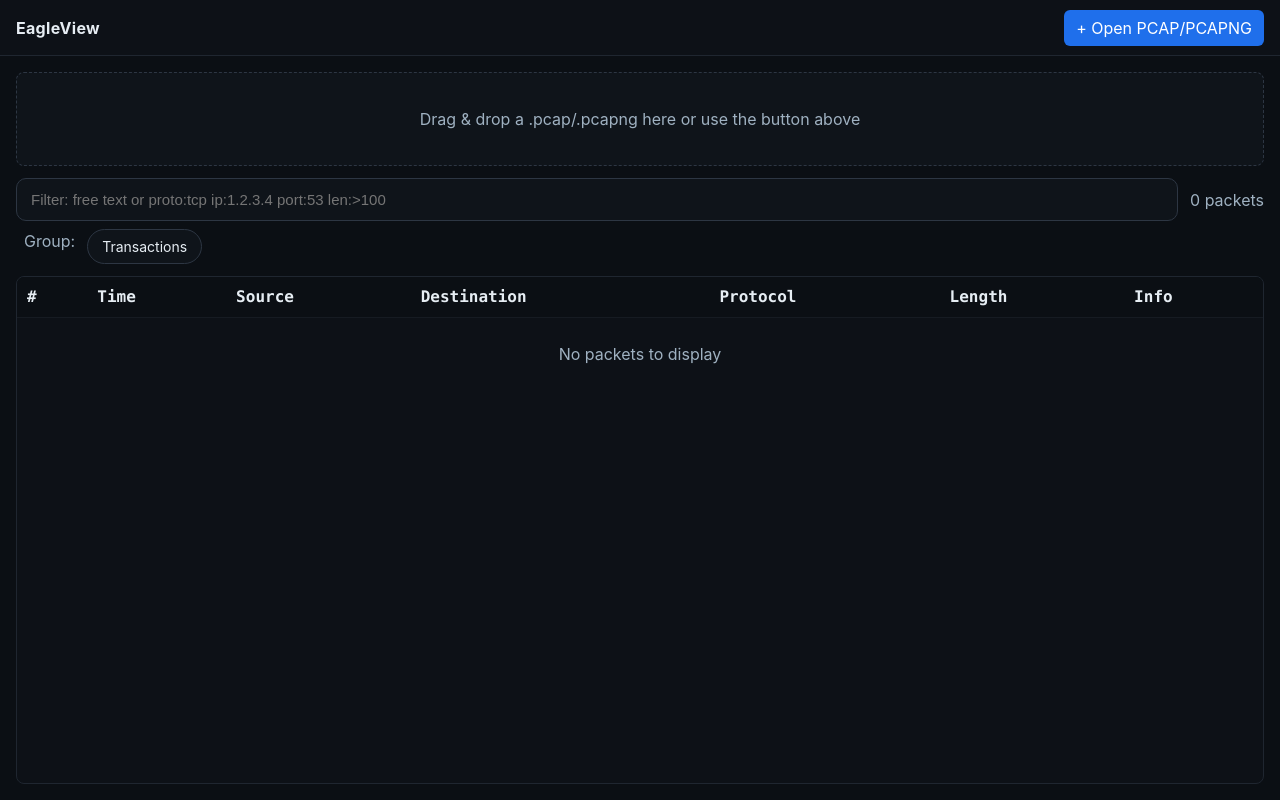
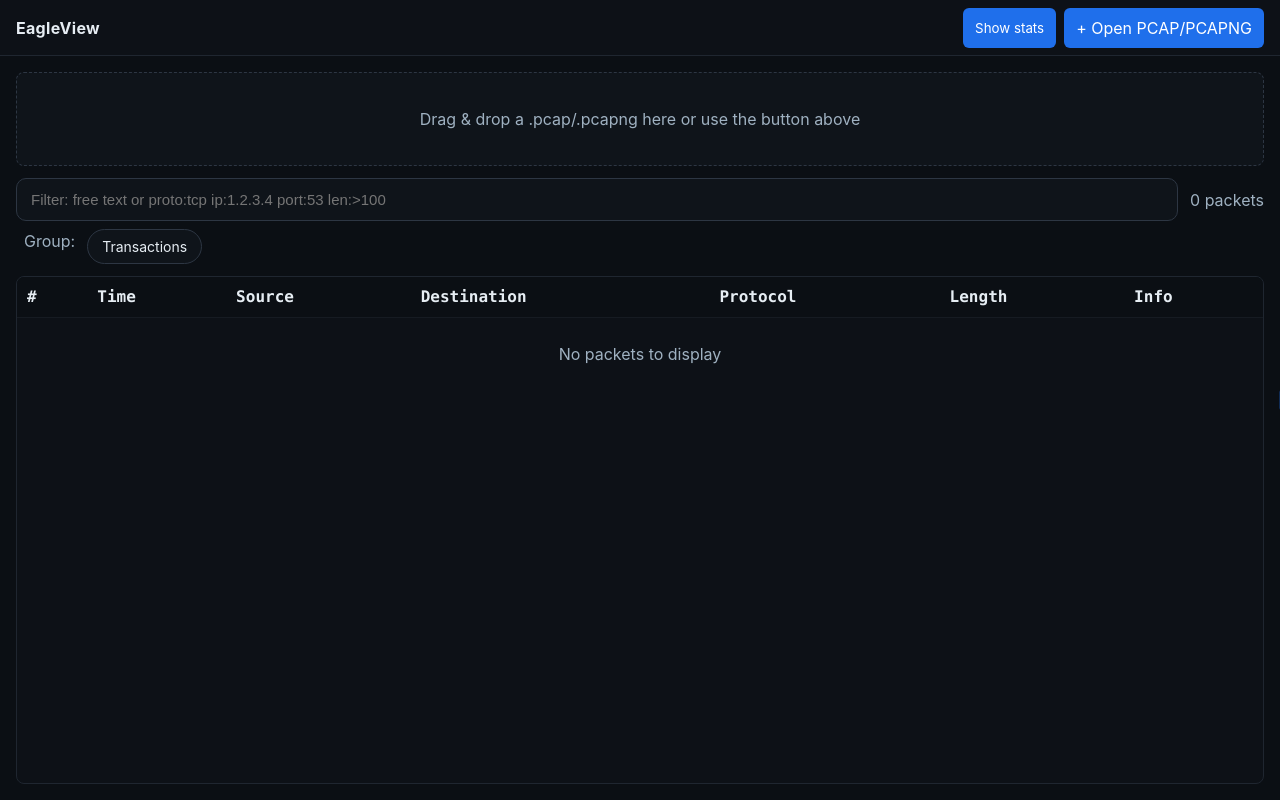
Before and after one commit to Lsh0x/EagleEyes, a React (Vite) app in the folder eagleview/: page / in a window 1280 px wide. Built offline with nearby package versions, Linux system fonts and the light colour scheme.

Commit message:
feat(eagleview): add side stats panel (packets/bytes, rates, per-proto, top talkers)

```diff
--- a/eagleview/src/App.tsx
+++ b/eagleview/src/App.tsx
@@ -3,6 +3,7 @@
 
 import { parseCapture } from './lib/parsers'
 import { decodePacket, extractL4Payload } from './lib/decoders'
+import StatsPanel from './components/StatsPanel'
 
 export type PacketRow = {
   index: number
@@ -48,6 +49,7 @@
   const [txnGrouped, setTxnGrouped] = useState<boolean>(false)
   const [txnFocus, setTxnFocus] = useState<string | null>(null)
   const [expandedTxns, setExpandedTxns] = useState<Set<string>>(new Set())
+  const [showStats, setShowStats] = useState<boolean>(false)
 
   const availableProtos = useMemo(() => {
     const set = new Set<string>()
@@ -230,6 +232,38 @@
     return out
   }, [txnGrouped, packets, flowKey, ipFocus, ipFocusRole, selectedProtos, filter])
 
+  // Stats for side panel (based on current filtered rows)
+  const stats = useMemo(() => {
+    const arr = filtered
+    const totalPackets = arr.length
+    const totalBytes = arr.reduce((a, p) => a + (p.capturedLen || 0), 0)
+    const times = arr.map(p => p.ts || 0).filter(Boolean)
+    const first = times.length ? Math.min(...times) : null
+    const last = times.length ? Math.max(...times) : null
+    const duration = first != null && last != null ? Math.max(0, last - first) : null
+    const pps = duration && duration > 0 ? totalPackets / duration : null
+    const bps = duration && duration > 0 ? (totalBytes * 8) / duration : null
+    const byProto = new Map<string, { count: number; bytes: number }>()
+    const byPeer = new Map<string, { count: number; bytes: number }>()
+    for (const p of arr) {
+      const pr = (p.proto || 'OTHER').toUpperCase()
+      const ep = byProto.get(pr) || { count: 0, bytes: 0 }
+      ep.count += 1
+      ep.bytes += p.capturedLen || 0
+      byProto.set(pr, ep)
+      for (const ip of [p.src, p.dst]) {
+        if (!ip) continue
+        const e = byPeer.get(ip) || { count: 0, bytes: 0 }
+        e.count += 1
+        e.bytes += p.capturedLen || 0
+        byPeer.set(ip, e)
+      }
+    }
+    const protoList = Array.from(byProto.entries()).map(([proto, v]) => ({ proto, ...v })).sort((a, b) => b.bytes - a.bytes)
+    const topPeers = Array.from(byPeer.entries()).map(([peer, v]) => ({ peer, ...v })).sort((a, b) => b.bytes - a.bytes).slice(0, 10)
+    return { totalPackets, totalBytes, first, last, duration, pps, bps, protoList, topPeers }
+  }, [filtered])
+
   const [streamKey, setStreamKey] = useState<string | null>(null)
   const streamPackets = useMemo(() => {
     if (!streamKey || !parsedRef.current) return [] as { dir: 'A→B' | 'B→A'; time: number; data: Uint8Array }[]
@@ -401,7 +435,8 @@
     <div className="app-root">
       <header className="topbar">
         <div className="brand">EagleView</div>
-        <div className="actions">
+        <div className="actions" style={{display:'flex', gap:8}}>
+          <button className="btn" onClick={() => setShowStats(v=>!v)}>{showStats? 'Hide stats' : 'Show stats'}</button>
           <label className="btn" htmlFor="file-input">
             + Open PCAP/PCAPNG
           </label>
@@ -768,6 +803,11 @@
           </div>
         </div>
       )}
+      {/* Side stats panel */}
+      <div className={"side-panel " + (showStats ? 'open' : '')}>
+        <StatsPanel stats={stats as any} onClose={() => setShowStats(false)} />
+      </div>
+      <button className={"side-tab " + (showStats ? 'active' : '')} onClick={() => setShowStats(v=>!v)} title="Stats">▸</button>
     </div>
   )
 }
--- /dev/null
+++ b/eagleview/src/components/StatsPanel.tsx
@@ -0,0 +1,93 @@
+// Stats side panel
+
+type Stats = {
+  totalPackets: number
+  totalBytes: number
+  first: number | null
+  last: number | null
+  duration: number | null
+  pps: number | null
+  bps: number | null
+  protoList: { proto: string; count: number; bytes: number }[]
+  topPeers: { peer: string; count: number; bytes: number }[]
+}
+
+function bytes(n: number) {
+  if (n < 1024) return `${n} B`
+  if (n < 1024 * 1024) return `${(n/1024).toFixed(1)} KB`
+  return `${(n/1024/1024).toFixed(1)} MB`
+}
+function rate(n: number | null) {
+  if (n == null) return '-'
+  if (n < 1000) return `${n.toFixed(1)}`
+  if (n < 1000*1000) return `${(n/1000).toFixed(1)}k`
+  return `${(n/1000/1000).toFixed(2)}M`
+}
+
+export default function StatsPanel({ stats, onClose }: { stats: Stats; onClose: () => void }) {
+  const dur = stats.duration ? `${stats.duration.toFixed(2)}s` : '-'
+  const first = stats.first ? new Date(stats.first*1000).toISOString().split('T')[1].replace('Z','') : '-'
+  const last = stats.last ? new Date(stats.last*1000).toISOString().split('T')[1].replace('Z','') : '-'
+  const maxBytes = Math.max(1, ...stats.protoList.map(x=>x.bytes))
+  return (
+    <div>
+      <div style={{display:'flex', justifyContent:'space-between', alignItems:'center', marginBottom:8}}>
+        <div style={{fontWeight:700}}>Stats</div>
+        <button className="chip" onClick={onClose}>Close</button>
+      </div>
+
+      <div className="details" style={{marginBottom:12}}>
+        <div className="details-grid">
+          <div>
+            <div className="details-title">Capture</div>
+            <div>Packets: {stats.totalPackets}</div>
+            <div>Bytes: {bytes(stats.totalBytes)}</div>
+            <div>Duration: {dur}</div>
+            <div>First: {first}</div>
+            <div>Last: {last}</div>
+          </div>
+          <div>
+            <div className="details-title">Rates</div>
+            <div>PPS: {rate(stats.pps)}</div>
+            <div>BPS: {stats.bps != null ? rate(stats.bps) + ' b/s' : '-'}</div>
+          </div>
+        </div>
+      </div>
+
+      <div className="details" style={{marginBottom:12}}>
+        <div className="details-title">Protocols</div>
+        {stats.protoList.slice(0,20).map((p)=> (
+          <div key={p.proto} style={{display:'flex', alignItems:'center', gap:8, margin:'6px 0'}}>
+            <span className={'badge proto-' + p.proto.toLowerCase()} style={{minWidth:64,textAlign:'center'}}>{p.proto}</span>
+            <div className="mono" style={{color:'#9fb1c1', minWidth:120}}>{p.count} · {bytes(p.bytes)}</div>
+            <div style={{flex:1, background:'#0b0f14', border:'1px solid #1f2630', height:10, borderRadius:6, overflow:'hidden'}}>
+              <div style={{ width: `${Math.max(4, Math.round(100*p.bytes/maxBytes))}%`, height:'100%', background:'#1f6feb' }} />
+            </div>
+          </div>
+        ))}
+      </div>
+
+      <div className="details">
+        <div className="details-title">Top talkers</div>
+        <table className="table" style={{fontSize:13}}>
+          <thead>
+            <tr>
+              <th>IP</th>
+              <th>Packets</th>
+              <th>Bytes</th>
+            </tr>
+          </thead>
+          <tbody>
+            {stats.topPeers.map((t)=> (
+              <tr key={t.peer}>
+                <td className="mono">{t.peer}</td>
+                <td>{t.count}</td>
+                <td>{bytes(t.bytes)}</td>
+              </tr>
+            ))}
+          </tbody>
+        </table>
+      </div>
+    </div>
+  )
+}
--- a/eagleview/src/lib/decoders.ts
+++ b/eagleview/src/lib/decoders.ts
@@ -118,17 +118,17 @@
     if (srcPort === 23 || dstPort === 23) return { l4: { proto: 'TCP', srcPort, dstPort, tcpFlags: flags }, summary: 'Telnet', tag: 'TELNET', meta: { tcp: { flags: flagsByte } } }
     if (srcPort === 21 || dstPort === 21) return { l4: { proto: 'TCP', srcPort, dstPort, tcpFlags: flags }, summary: 'FTP', tag: 'FTP', meta: { tcp: { flags: flagsByte } } }
     if (srcPort === 990 || dstPort === 990) return { l4: { proto: 'TCP', srcPort, dstPort, tcpFlags: flags }, summary: 'FTPS', tag: 'FTPS', meta: { tcp: { flags: flagsByte } } }
-    if (srcPort === 25 || dstPort === 25 || srcPort === 587 || dstPort === 587) return finalize('SMTP', { l2, tag: 'SMTP' })
-    if (srcPort === 465 || dstPort === 465) return finalize('SMTPS', { l2, tag: 'SMTPS' })
-    if (srcPort === 110 || dstPort === 110) return finalize('POP3', { l2, tag: 'POP3' })
-    if (srcPort === 143 || dstPort === 143) return finalize('IMAP', { l2, tag: 'IMAP' })
-    if (srcPort === 993 || dstPort === 993) return finalize('IMAPS', { l2, tag: 'IMAPS' })
-    if (srcPort === 389 || dstPort === 389) return finalize('LDAP', { l2, tag: 'LDAP' })
-    if (srcPort === 636 || dstPort === 636) return finalize('LDAPS', { l2, tag: 'LDAPS' })
-    if (srcPort === 139 || dstPort === 139 || srcPort === 445 || dstPort === 445) return finalize('SMB', { l2, tag: 'SMB' })
-    if (srcPort === 3389 || dstPort === 3389) return finalize('RDP', { l2, tag: 'RDP' })
-    if (srcPort === 554 || dstPort === 554) return finalize('RTSP', { l2, tag: 'RTSP' })
-    if (srcPort === 5060 || dstPort === 5060) return finalize('SIP', { l2, tag: 'SIP' })
+    if (srcPort === 25 || dstPort === 25 || srcPort === 587 || dstPort === 587) return { l4: { proto: 'TCP', srcPort, dstPort, tcpFlags: flags }, summary: 'SMTP', tag: 'SMTP', meta: { tcp: { flags: flagsByte } } }
+    if (srcPort === 465 || dstPort === 465) return { l4: { proto: 'TCP', srcPort, dstPort, tcpFlags: flags }, summary: 'SMTPS', tag: 'SMTPS', meta: { tcp: { flags: flagsByte } } }
+    if (srcPort === 110 || dstPort === 110) return { l4: { proto: 'TCP', srcPort, dstPort, tcpFlags: flags }, summary: 'POP3', tag: 'POP3', meta: { tcp: { flags: flagsByte } } }
+    if (srcPort === 143 || dstPort === 143) return { l4: { proto: 'TCP', srcPort, dstPort, tcpFlags: flags }, summary: 'IMAP', tag: 'IMAP', meta: { tcp: { flags: flagsByte } } }
+    if (srcPort === 993 || dstPort === 993) return { l4: { proto: 'TCP', srcPort, dstPort, tcpFlags: flags }, summary: 'IMAPS', tag: 'IMAPS', meta: { tcp: { flags: flagsByte } } }
+    if (srcPort === 389 || dstPort === 389) return { l4: { proto: 'TCP', srcPort, dstPort, tcpFlags: flags }, summary: 'LDAP', tag: 'LDAP', meta: { tcp: { flags: flagsByte } } }
+    if (srcPort === 636 || dstPort === 636) return { l4: { proto: 'TCP', srcPort, dstPort, tcpFlags: flags }, summary: 'LDAPS', tag: 'LDAPS', meta: { tcp: { flags: flagsByte } } }
+    if (srcPort === 139 || dstPort === 139 || srcPort === 445 || dstPort === 445) return { l4: { proto: 'TCP', srcPort, dstPort, tcpFlags: flags }, summary: 'SMB', tag: 'SMB', meta: { tcp: { flags: flagsByte } } }
+    if (srcPort === 3389 || dstPort === 3389) return { l4: { proto: 'TCP', srcPort, dstPort, tcpFlags: flags }, summary: 'RDP', tag: 'RDP', meta: { tcp: { flags: flagsByte } } }
+    if (srcPort === 554 || dstPort === 554) return { l4: { proto: 'TCP', srcPort, dstPort, tcpFlags: flags }, summary: 'RTSP', tag: 'RTSP', meta: { tcp: { flags: flagsByte } } }
+    if (srcPort === 5060 || dstPort === 5060) return { l4: { proto: 'TCP', srcPort, dstPort, tcpFlags: flags }, summary: 'SIP', tag: 'SIP', meta: { tcp: { flags: flagsByte } } }
     const info = `${srcPort} → ${dstPort} [${flags}]`
     const tag = 'TCP'
     return { l4: { proto: 'TCP', srcPort, dstPort, tcpFlags: flags }, summary: info, tag, meta: { tcp: { flags: flagsByte } } }
@@ -137,22 +137,22 @@
     const srcPort = (u[off] << 8) | u[off + 1]
     const dstPort = (u[off + 2] << 8) | u[off + 3]
     const dns = srcPort === 53 || dstPort === 53 ? decodeDns(u, off + 8) : undefined
-    if (srcPort === 161 || dstPort === 161 || srcPort === 162 || dstPort === 162) return finalize('SNMP', { l2, tag: 'SNMP' })
-    if (srcPort === 514 || dstPort === 514) return finalize('Syslog', { l2, tag: 'SYSLOG' })
-    if (srcPort === 69 || dstPort === 69) return finalize('TFTP', { l2, tag: 'TFTP' })
-    if (srcPort === 137 || dstPort === 137 || srcPort === 138 || dstPort === 138) return finalize('NetBIOS', { l2, tag: 'NETBIOS' })
-    if (srcPort === 546 || dstPort === 546 || srcPort === 547 || dstPort === 547) return finalize('DHCPv6', { l2, tag: 'DHCPv6' })
-    if (srcPort === 520 || dstPort === 520) return finalize('RIP', { l2, tag: 'RIP' })
-    if (srcPort === 5060 || dstPort === 5060) return finalize('SIP', { l2, tag: 'SIP' })
+    if (srcPort === 161 || dstPort === 161 || srcPort === 162 || dstPort === 162) return { l4: { proto: 'UDP', srcPort, dstPort }, summary: 'SNMP', tag: 'SNMP' }
+    if (srcPort === 514 || dstPort === 514) return { l4: { proto: 'UDP', srcPort, dstPort }, summary: 'Syslog', tag: 'SYSLOG' }
+    if (srcPort === 69 || dstPort === 69) return { l4: { proto: 'UDP', srcPort, dstPort }, summary: 'TFTP', tag: 'TFTP' }
+    if (srcPort === 137 || dstPort === 137 || srcPort === 138 || dstPort === 138) return { l4: { proto: 'UDP', srcPort, dstPort }, summary: 'NetBIOS', tag: 'NETBIOS' }
+    if (srcPort === 546 || dstPort === 546 || srcPort === 547 || dstPort === 547) return { l4: { proto: 'UDP', srcPort, dstPort }, summary: 'DHCPv6', tag: 'DHCPv6' }
+    if (srcPort === 520 || dstPort === 520) return { l4: { proto: 'UDP', srcPort, dstPort }, summary: 'RIP', tag: 'RIP' }
+    if (srcPort === 5060 || dstPort === 5060) return { l4: { proto: 'UDP', srcPort, dstPort }, summary: 'SIP', tag: 'SIP' }
     // RTP/RTCP heuristics
     const first = u[off]
     const second = u[off + 1]
     const v2 = (first & 0xc0) === 0x80
     if (v2) {
-      if (second >= 200 && second <= 204) return finalize('RTCP', { l2, tag: 'RTCP' })
-      if (u.length >= off + 12) return finalize('RTP', { l2, tag: 'RTP' })
+      if (second >= 200 && second <= 204) return { l4: { proto: 'UDP', srcPort, dstPort }, summary: 'RTCP', tag: 'RTCP' }
+      if (u.length >= off + 12) return { l4: { proto: 'UDP', srcPort, dstPort }, summary: 'RTP', tag: 'RTP' }
     }
-    if (srcPort === 443 || dstPort === 443) return finalize('QUIC', { l2, tag: 'QUIC' })
+    if (srcPort === 443 || dstPort === 443) return { l4: { proto: 'UDP', srcPort, dstPort }, summary: 'QUIC', tag: 'QUIC' }
     const info = dns ? `DNS ${dns.summary}` : `${srcPort} → ${dstPort}`
     const tag = dns ? 'DNS' : 'UDP'
     return { l4: { proto: 'UDP', srcPort, dstPort }, summary: info, tag, meta: dns ? { dns: { id: dns.id!, qr: dns.qr, name: dns.name, qtype: dns.qtype, qtypeName: dns.qtypeName } } : undefined }
```
Also changed, not shown: eagleview/src/App.css (+30 -0 lines).
